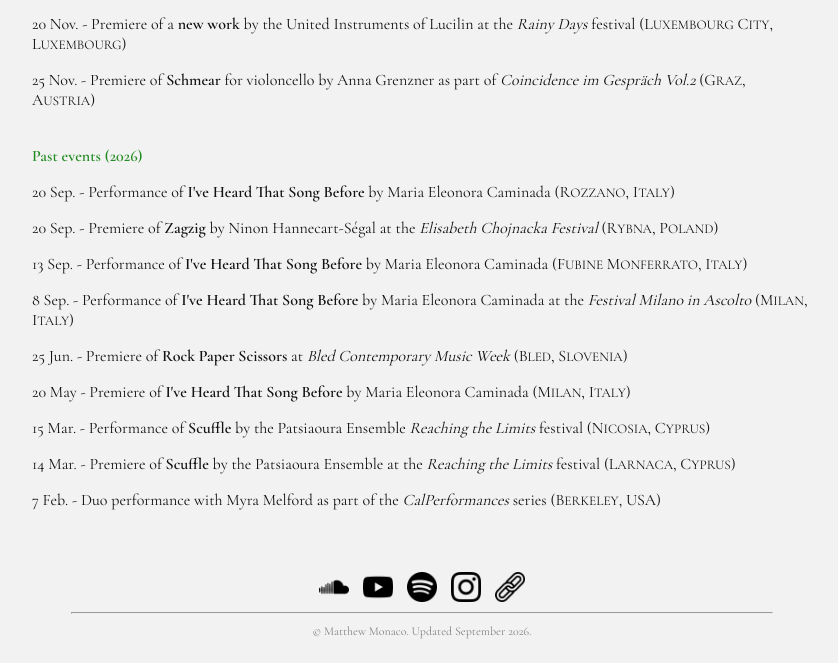
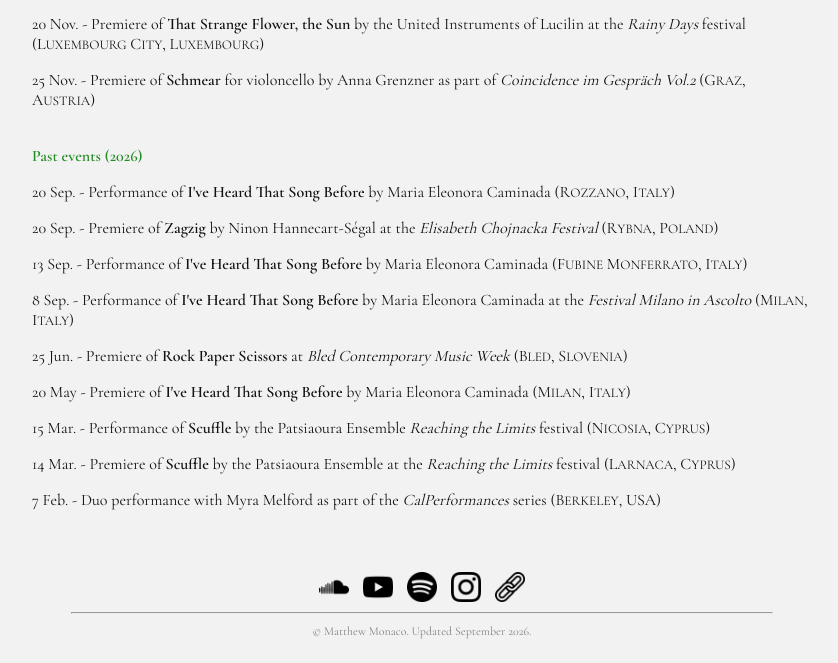
Before and after one commit to matthew-monaco/matthew-monaco.github.io, a Jekyll site: the page built from index.md, in a window 1280 px wide. Shown: the part 503-1166 px from the top of the page, without its empty margins (218-1056 px from the left). Built offline with Jekyll 4.4.1, drawn with Linux system fonts in a browser that asks for light colours.

Commit message:
Update index.md

```diff
--- a/index.md
+++ b/index.md
@@ -83,7 +83,7 @@ positionPopups();
 
 <span class="green-bold">Upcoming events</span>
 
-<p>20 Nov. - Premiere of a <strong>new work</strong> by the United Instruments of Lucilin at the <em>Rainy Days</em> festival (L<small>UXEMBOURG</small> C<small>ITY</small>, L<small>UXEMBOURG</small>)</p>
+<p>20 Nov. - Premiere of <strong>That Strange Flower, the Sun</strong> by the United Instruments of Lucilin at the <em>Rainy Days</em> festival (L<small>UXEMBOURG</small> C<small>ITY</small>, L<small>UXEMBOURG</small>)</p>
 <p>25 Nov. - Premiere of <strong>Schmear</strong> for violoncello by Anna Grenzner as part of <em>Coincidence im Gespräch Vol.2</em> (G<small>RAZ</small>, A<small>USTRIA</small>)</p>
 
 <br>
```
